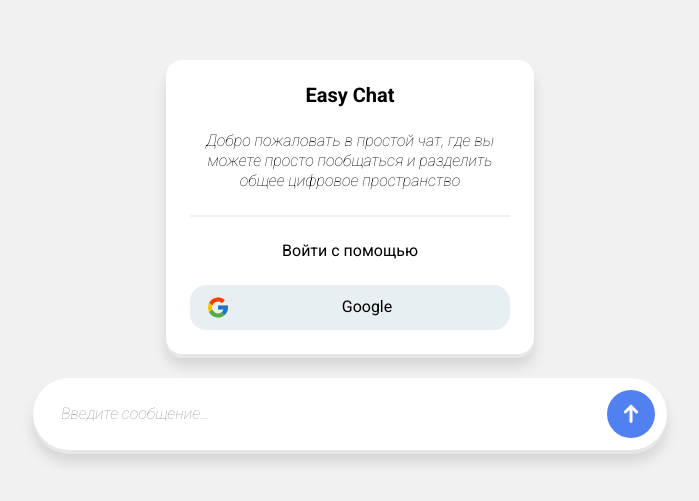
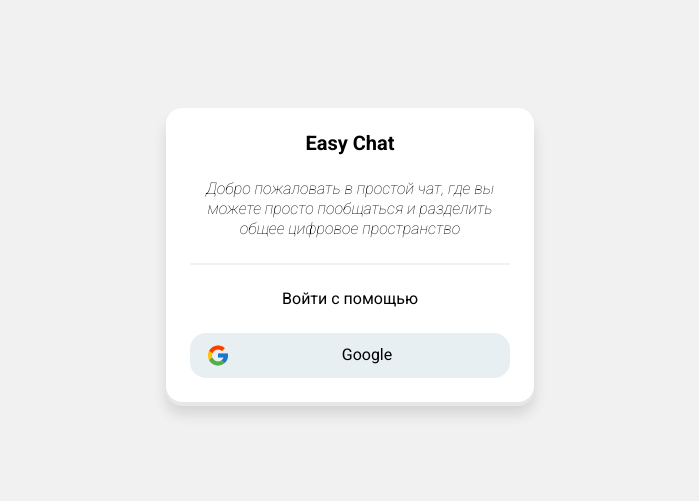
Before and after one commit to hellorustam/easy-chat, a Vue app: page / in a window 1280 px wide. Shown: the part 145-646 px from the top of the page, without its empty margins (290-989 px from the left). Built offline with nearby package versions, Linux system fonts and the light colour scheme.

Commit message:
update 4 files and create 2 files, added router to project

```diff
--- a/src/App.vue
+++ b/src/App.vue
@@ -1,12 +1,8 @@
-<script setup lang="ts">
-import TextField from './components/TextField.vue'
-import Login from './pages/Login.vue'
-</script>
+<script setup lang="ts"></script>
 
 <template>
 	<div class="wrapper-main">
-		<Login />
-		<TextField />
+		<router-view />
 	</div>
 </template>
 
--- a/src/components/TextField.vue
+++ b/src/components/TextField.vue
@@ -10,7 +10,9 @@ import sendArrow from '../assets/sendArrow.svg'
 			class="input"
 			maxlength="80"
 		/>
-		<button class="send-button"><img :src="sendArrow" alt="" /></button>
+		<router-link to="/">
+			<button class="send-button"><img :src="sendArrow" alt="" /></button>
+		</router-link>
 	</div>
 </template>
 
--- a/src/main.ts
+++ b/src/main.ts
@@ -1,7 +1,8 @@
 import { createApp } from 'vue'
 import App from './App.vue'
+import router from './router/router.ts'
 import { APP_TITLE } from './utils/meta.ts'
 
 document.title = APP_TITLE
 
-createApp(App).mount('#app')
+createApp(App).use(router).mount('#app')
--- /dev/null
+++ b/src/pages/Chat.vue
@@ -0,0 +1,7 @@
+<script setup lang="ts">
+import TextField from '../components/TextField.vue'
+</script>
+
+<template>
+	<TextField />
+</template>
--- a/src/pages/Login.vue
+++ b/src/pages/Login.vue
@@ -11,11 +11,11 @@ import googleIcon from '../assets/googleIcon.svg'
 		</div>
 		<div class="login-divider"></div>
 		<span class="login-btn-title">Войти с помощью</span>
-		<button class="login-google-btn">
+		<router-link to="/chat" class="login-google-btn">
 			<slot></slot>
 			<img :src="googleIcon" alt="Google Sign In" />
 			<div>Google</div>
-		</button>
+		</router-link>
 	</div>
 </template>
 
@@ -65,7 +65,6 @@ import googleIcon from '../assets/googleIcon.svg'
 }
 
 .login-google-btn {
-	width: 100%;
 	padding: 10px 16px;
 	border-radius: 16px;
 	border: none;
@@ -73,9 +72,10 @@ import googleIcon from '../assets/googleIcon.svg'
 	font-family: 'Roboto', sans-serif;
 	font-size: 16px;
 	text-align: center;
+	text-decoration: none;
+	color: #000000;
 	cursor: pointer;
 	display: flex;
-	/* justify-content: center; */
 	align-items: center;
 	gap: 10px;
 }
```
Also changed, not shown: src/router/router.ts (added, +21 -0 lines).
